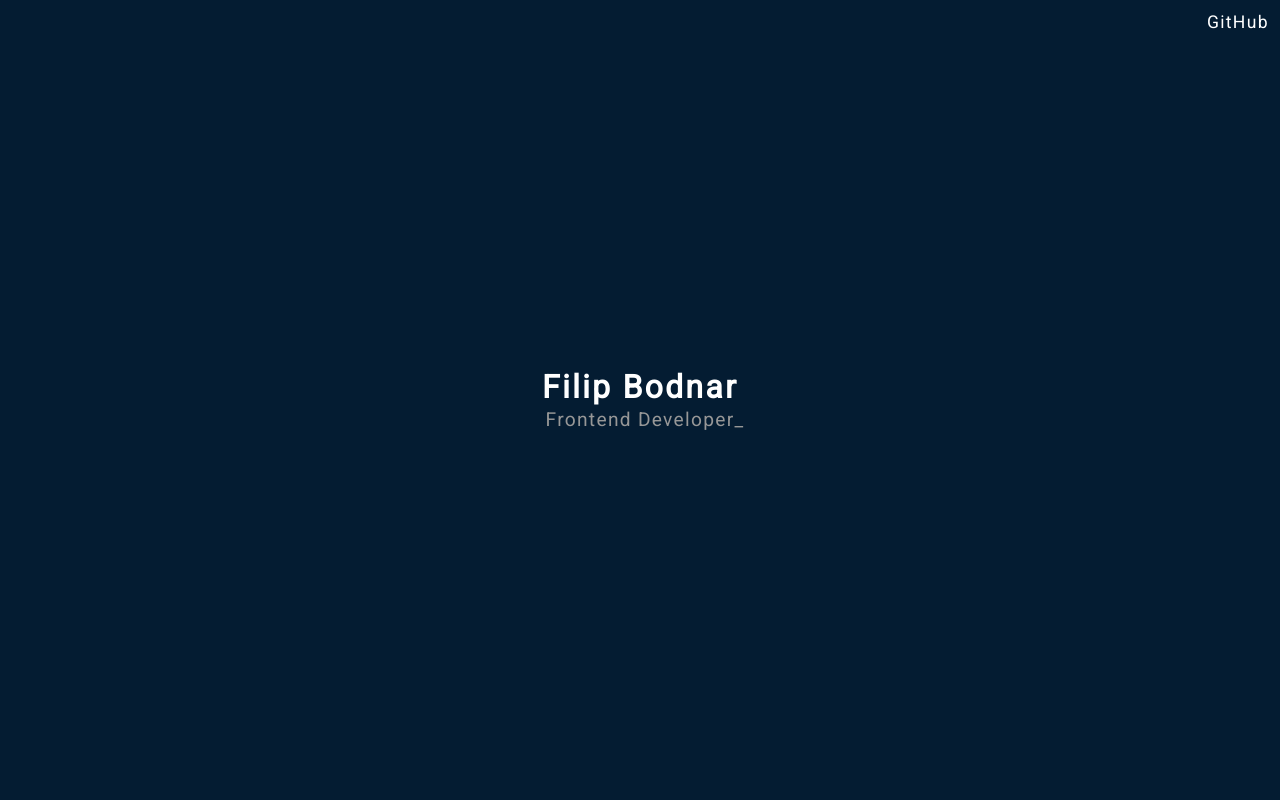
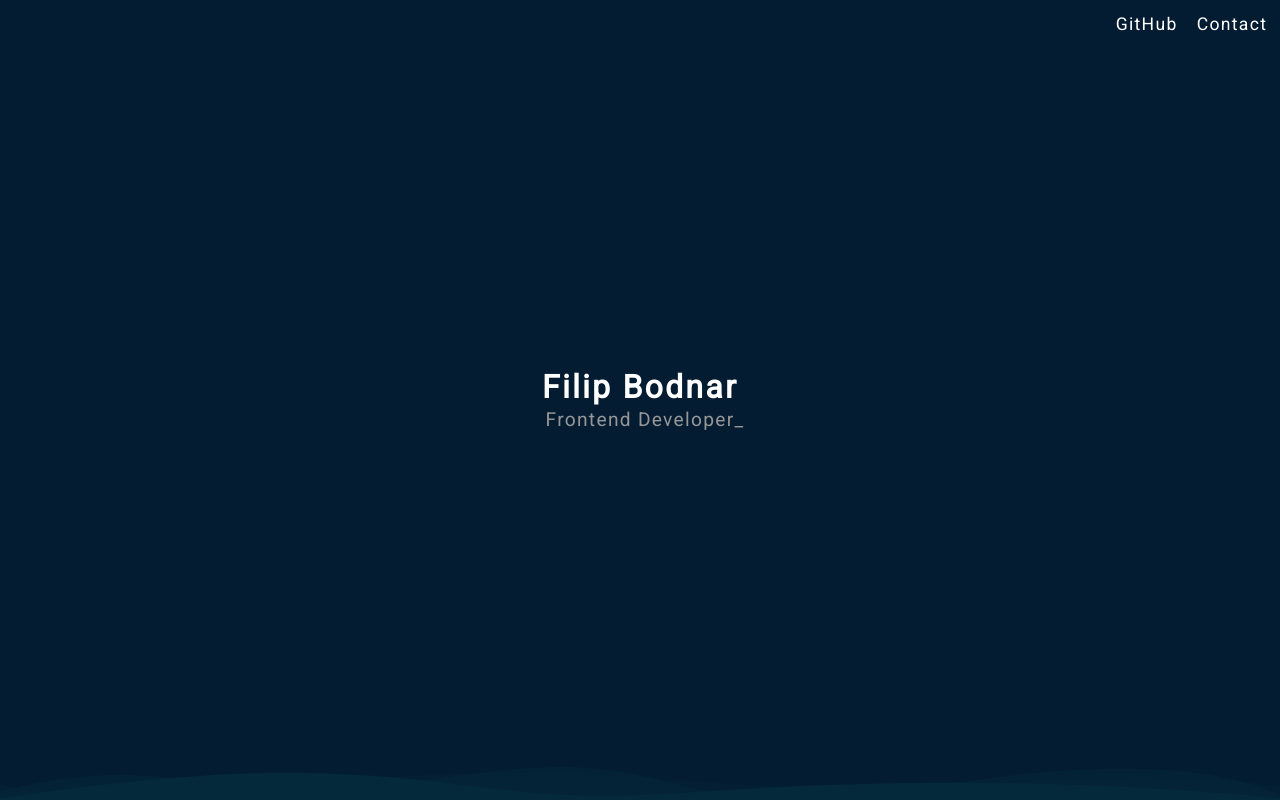
Before and after one commit to fykyby/personal-website, a React (Create React App) app: page / in a window 1280 px wide. Shown: the top 800 px of the page. Built offline with nearby package versions, Linux system fonts and the light colour scheme.

Commit message:
Lots of things

```diff
--- a/package.json
+++ b/package.json
@@ -13,6 +13,7 @@
     "react": "^18.2.0",
     "react-dom": "^18.2.0",
     "react-scripts": "5.0.1",
+    "scroll-to-element": "^2.0.3",
     "typescript": "^4.8.3",
     "web-vitals": "^2.1.4"
   },
--- a/src/components/About.tsx
+++ b/src/components/About.tsx
@@ -1,11 +1,33 @@
 import "../styles/About.scss";
+const scrollToElement = require("scroll-to-element");
 
 export default function About(): JSX.Element {
+  function scrollToSection(
+    e: React.MouseEvent<HTMLAnchorElement, MouseEvent>,
+    targetSelector: string
+  ) {
+    e.preventDefault();
+    scrollToElement(targetSelector, {
+      ease: "out-sine",
+      duration: 600,
+    });
+  }
+
   return (
     <section className="About">
-      <a href="https://github.com/fykyby" target="_blank" rel="noreferrer">
-        GitHub
-      </a>
+      <nav>
+        <a href="https://github.com/fykyby" target="_blank" rel="noreferrer">
+          GitHub
+        </a>
+        <a
+          href="/"
+          onClick={(e) => {
+            scrollToSection(e, ".Contact");
+          }}
+        >
+          Contact
+        </a>
+      </nav>
       <h1>Filip Bodnar</h1>
       <h2>Frontend Developer</h2>
     </section>
--- a/src/components/Contact.tsx
+++ b/src/components/Contact.tsx
@@ -1,3 +1,12 @@
+import "../styles/Contact.scss";
+
 export default function Contact(): JSX.Element {
-  return <section>asd</section>;
+  return (
+    <section className="Contact">
+      <h1>Contact</h1>
+      <div>
+        <p>filipbodnar02@gmail.com</p>
+      </div>
+    </section>
+  );
 }
--- a/src/styles/About.scss
+++ b/src/styles/About.scss
@@ -9,15 +9,21 @@
   align-items: center;
   flex-direction: column;
 
-  a {
+  nav {
+    display: flex;
     position: absolute;
+    gap: 0.4rem;
     top: 0;
     right: 0;
+    padding: 0.4rem;
+
+    a {
       color: shared.$textColor2;
       text-decoration: none;
-    padding: 0.7rem;
+      padding: 0.4rem;
       font-size: 1.1rem;
       transition: background-color 0.2s ease-in-out;
+      position: relative;
 
       &:hover {
         background-color: shared.$colorBg2;
@@ -36,6 +42,7 @@
         right: 0;
         bottom: 0;
         transition: width 0.2s ease-in-out;
+      }
     }
   }
 
--- /dev/null
+++ b/src/styles/Contact.scss
@@ -0,0 +1,11 @@
+@use "./shared.scss";
+
+.Contact {
+  display: flex;
+  flex-direction: column;
+  align-items: center;
+  gap: 2rem;
+  padding-top: 4.4rem;
+  padding-bottom: calc(4.4rem - shared.$dividerHeight);
+  background-color: shared.$colorBg1;
+}
--- a/src/styles/Projects.scss
+++ b/src/styles/Projects.scss
@@ -9,6 +9,7 @@
   padding-block: 4.4rem;
   padding-inline: 0.6rem;
   position: relative;
+  margin-block: -(shared.$dividerHeight);
 
   .projectList {
     display: flex;
@@ -30,7 +31,7 @@
       position: relative;
       display: block;
       width: calc(100% + 1.3px);
-      height: 36px;
+      height: shared.$dividerHeight;
     }
 
     & .shape-fill {
@@ -51,7 +52,7 @@
       position: relative;
       display: block;
       width: calc(168% + 1.3px);
-      height: 36px;
+      height: shared.$dividerHeight;
       transform: rotateY(180deg);
     }
 
--- a/src/styles/shared.scss
+++ b/src/styles/shared.scss
@@ -13,3 +13,5 @@ $borderRadius: 0.6rem;
 
 $breakpoint1: 580px;
 $breakpoint2: 880px;
+
+$dividerHeight: 36px;
```
Also changed, not shown: 1 other file (tests, documents, lock files or other folders). Lines whose indentation alone changed are shown as unchanged.
